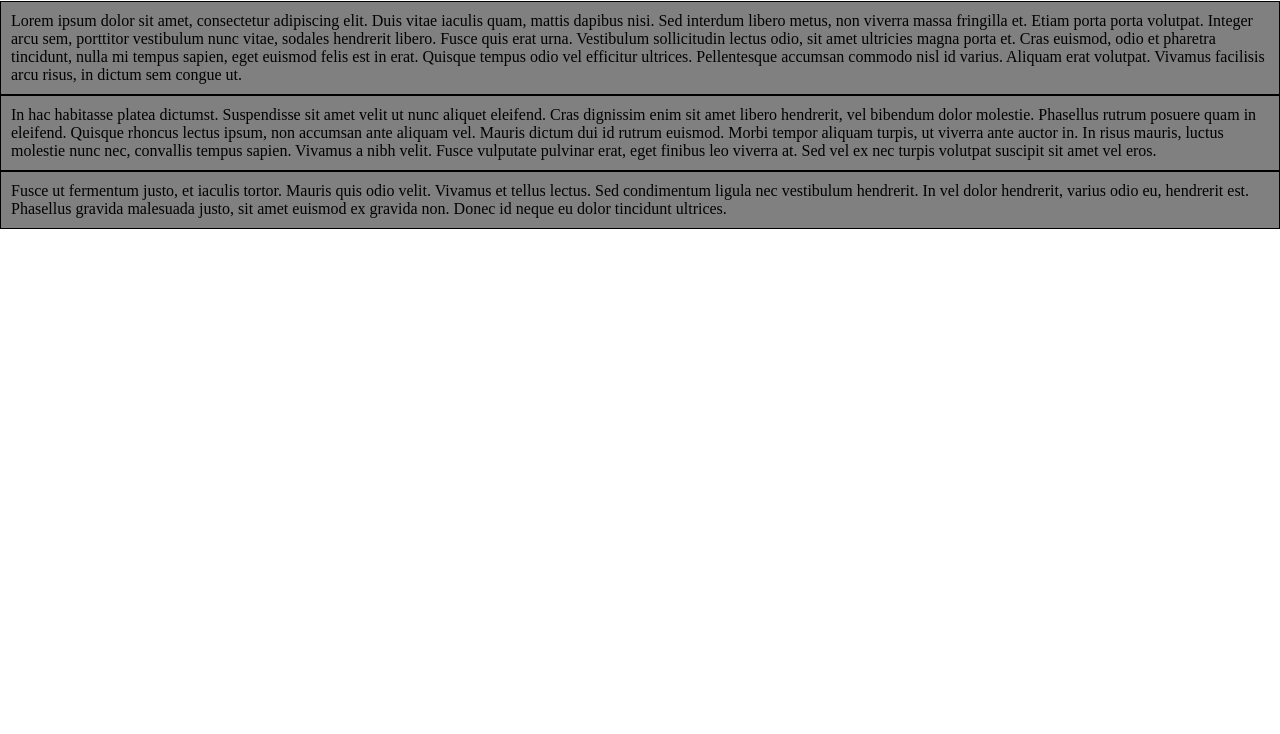
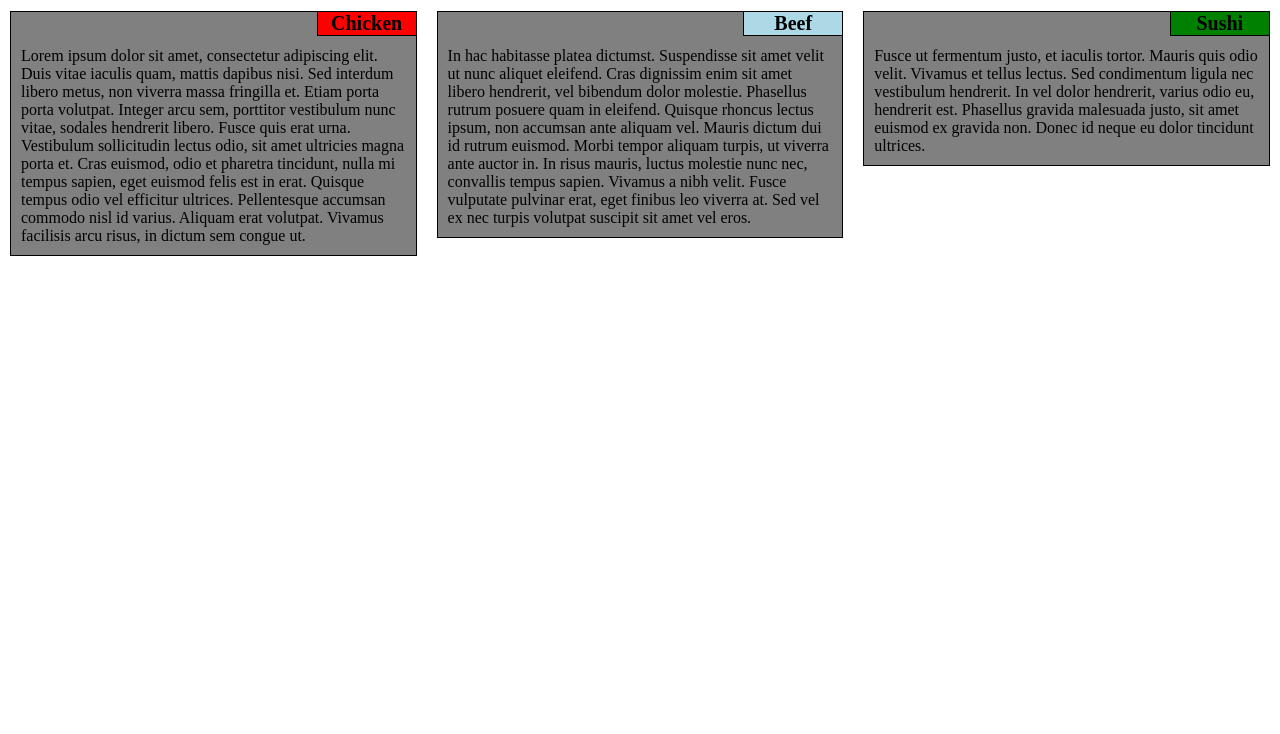
Before and after one commit to jackf514/Coursera-Solutions, a plain HTML site: page mod2_solution/index.html in a window 1280 px wide. Shown: the part 66-800 px from the top of the page. Drawn offline with Linux system fonts and the light colour scheme.

Commit message:
Update index.html

```diff
--- a/mod2_solution/index.html
+++ b/mod2_solution/index.html
@@ -9,39 +9,49 @@
 		</head>
 		<body>
 			<h1>Our Menu</h1>
-
-			<div class ="container" id="section_1">
+			<div class="wrapper" id="section_1">
+				<div class ="container">
+					<div class="titleContainer">
 						<div class="sectionTitle" id="title_1">
 							<p class="title">
 								Chicken
 							</p>
 						</div>
+					</div>
 					<p class="section">
 						Lorem ipsum dolor sit amet, consectetur adipiscing elit. Duis vitae iaculis quam, mattis dapibus nisi. Sed interdum libero metus, non viverra massa fringilla et. Etiam porta porta volutpat. Integer arcu sem, porttitor vestibulum nunc vitae, sodales hendrerit libero. Fusce quis erat urna. Vestibulum sollicitudin lectus odio, sit amet ultricies magna porta et. Cras euismod, odio et pharetra tincidunt, nulla mi tempus sapien, eget euismod felis est in erat. Quisque tempus odio vel efficitur ultrices. Pellentesque accumsan commodo nisl id varius. Aliquam erat volutpat. Vivamus facilisis arcu risus, in dictum sem congue ut.
 					</p>
 				</div>
+			</div>
 
-			<div class ="container" id="section_2">
+			<div class="wrapper" id="section_2">
+				<div class ="container">
+					<div class="titleContainer">
 						<div class="sectionTitle" id="title_2">
 							<p class="title">
 								Beef
 							</p>
 						</div>
+					</div>
 					<p class="section">
 						In hac habitasse platea dictumst. Suspendisse sit amet velit ut nunc aliquet eleifend. Cras dignissim enim sit amet libero hendrerit, vel bibendum dolor molestie. Phasellus rutrum posuere quam in eleifend. Quisque rhoncus lectus ipsum, non accumsan ante aliquam vel. Mauris dictum dui id rutrum euismod. Morbi tempor aliquam turpis, ut viverra ante auctor in. In risus mauris, luctus molestie nunc nec, convallis tempus sapien. Vivamus a nibh velit. Fusce vulputate pulvinar erat, eget finibus leo viverra at. Sed vel ex nec turpis volutpat suscipit sit amet vel eros.
 					</p>
 				</div>
+			</div>
 
-			<div class ="container" id="section_3">
+			<div class="wrapper" id="section_3">
+				<div class ="container">
+					<div class="titleContainer">
 						<div class="sectionTitle" id="title_3">
 							<p class="title">
 								Sushi
 							</p>
 						</div>
+					</div>
 					<p class="section">
 						Fusce ut fermentum justo, et iaculis tortor. Mauris quis odio velit. Vivamus et tellus lectus. Sed condimentum ligula nec vestibulum hendrerit. In vel dolor hendrerit, varius odio eu, hendrerit est. Phasellus gravida malesuada justo, sit amet euismod ex gravida non. Donec id neque eu dolor tincidunt ultrices.
 					</p>
 				</div>
-
+			</div>
 		</body>
 	</HTML>
```
Lines whose indentation alone changed are shown as unchanged.
